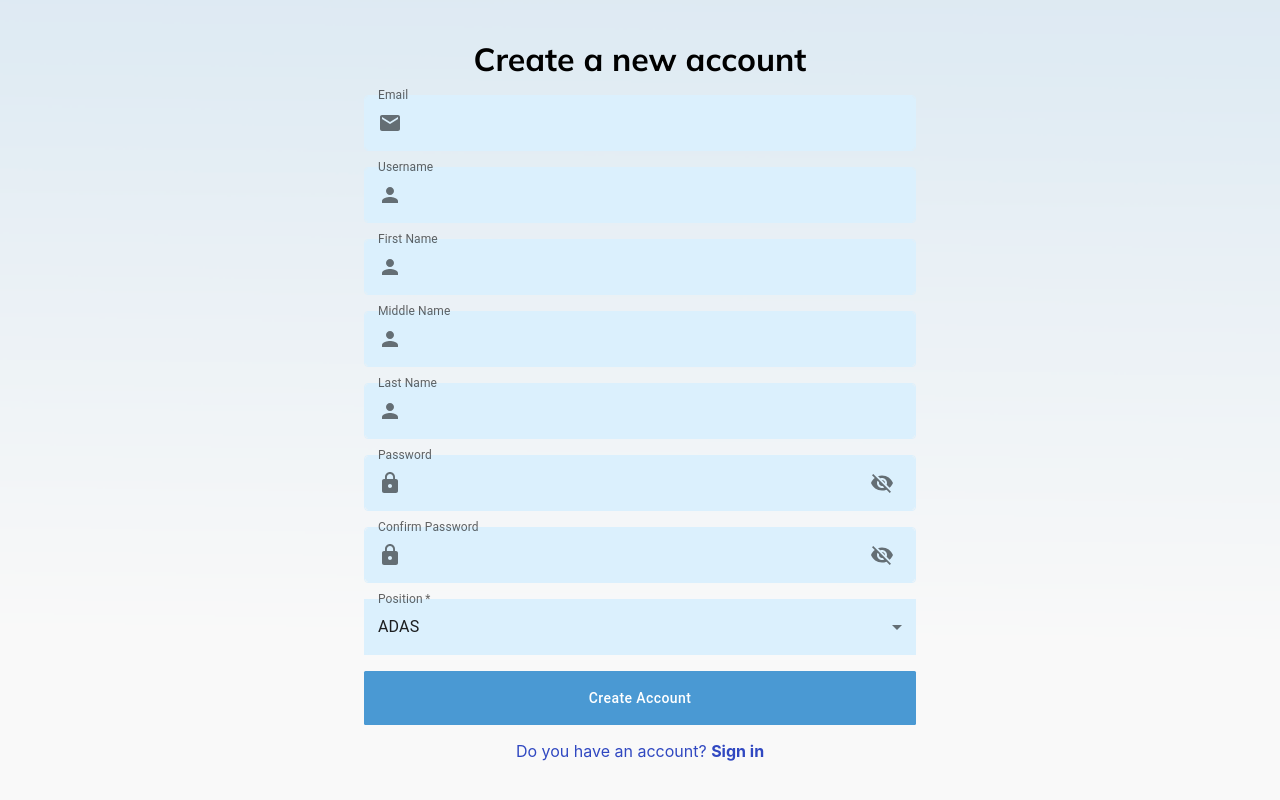
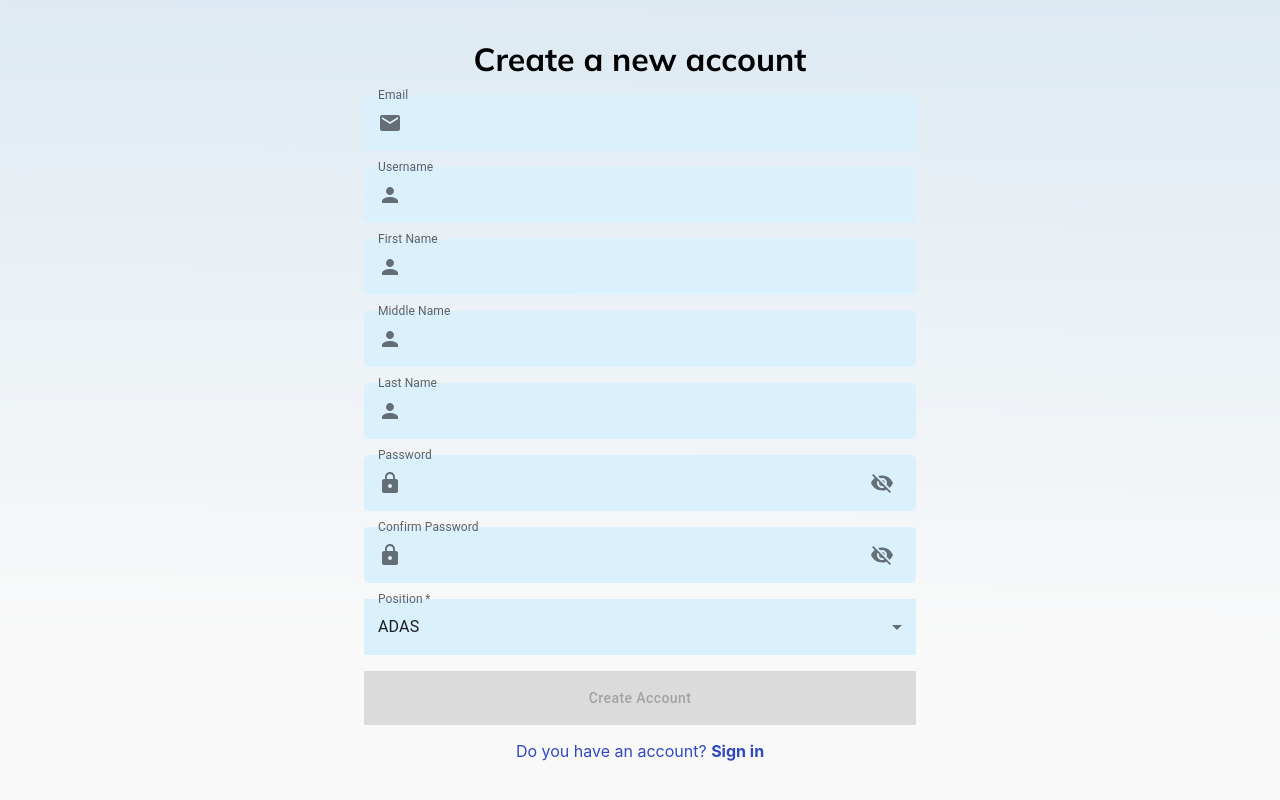
Before and after one commit to Jaynayon/princi-pal-frontend, a React (Create React App) app: page /register in a window 1280 px wide. Built offline with nearby package versions, Linux system fonts and the light colour scheme.

Commit message:
Rename State

```diff
--- a/src/Pages/Registration.js
+++ b/src/Pages/Registration.js
@@ -21,7 +21,7 @@ import RestService from "../Services/RestService";
 
 const RegistrationPage = () => {
   const [showPassword, setShowPassword] = useState(false);
-  const [usernameEror, setUsernameError] = useState(false);
+  const [usernameError, setUsernameError] = useState(false);
   const [emailError, setEmailError] = useState(false);
   const [passwordError, setPasswordError] = useState(false);
   const [confirmPasswordError, setConfirmPasswordError] = useState(false);
@@ -53,9 +53,18 @@ const RegistrationPage = () => {
   };
 
   const handleInputChange = (key, value) => {
+    let modifiedValue = value;
+    if (key === 'firstName' || key === 'middleName' || key === 'lastName') {
+      // Replace non-letter characters with an empty string
+      modifiedValue = modifiedValue.replace(/[^a-zA-Z]/g, '');
+    }
+    if (key === 'username') {
+      // Allow only alphanumeric characters for username (letters and numbers)
+      modifiedValue = modifiedValue.replace(/[^a-zA-Z0-9]/g, '');
+    }
     setFormData({
       ...formData,
-      [key]: value
+      [key]: modifiedValue
     });
 
     switch (key) {
@@ -83,6 +92,7 @@ const RegistrationPage = () => {
       ...formData,
       position: event.target.value
     });
+    console.log(formData.position)
   };
 
   const handleExistingEmail = async (event) => {
@@ -134,7 +144,7 @@ const RegistrationPage = () => {
             position: ''
           });
           // Redirect to login page or display a success message
-          window.location.href = "/dashboard"; // Change this to the correct URL if needed
+          //window.location.href = "/dashboard"; // Change this to the correct URL if needed
         } else {
           setRegistrationError("Registration failed");
         }
@@ -155,7 +165,7 @@ const RegistrationPage = () => {
     }
 
     if (key === 'username') {
-      return usernameEror ? "Existing or invalid username" : false;
+      return usernameError ? "Existing or invalid username" : false;
     }
 
     if (key === 'password') {
@@ -232,7 +242,7 @@ const RegistrationPage = () => {
             onChange={(e) => handleInputChange(item.key, e.target.value)}
             error={
               (item.key === 'email' && emailError) ||
-              (item.key === 'username' && usernameEror) ||
+              (item.key === 'username' && usernameError) ||
               (item.key === 'password' && passwordError) ||
               (item.key === 'confirmPassword' && confirmPasswordError) ||
               (!formValid && !formData[item.key])} // Add error condition for required fields
@@ -274,6 +284,10 @@ const RegistrationPage = () => {
           sx={{
             backgroundColor: "#4a99d3", color: "#fff", textTransform: "none", width: "100%", marginBottom: "1rem", padding: "15px", borderRadius: "1.5px", cursor: "pointer", transition: "background-color 0.3s", "&:hover": { backgroundColor: "#474bca", },
           }}
+          disabled={
+            (usernameError || emailError || passwordError || confirmPasswordError) ||
+            (formData.email === '' || formData.username === '' || formData.password === '' || formData.confirmPassword === '')
+          }
           disableElevation
           variant="contained"
           onClick={handleSubmit}
```
